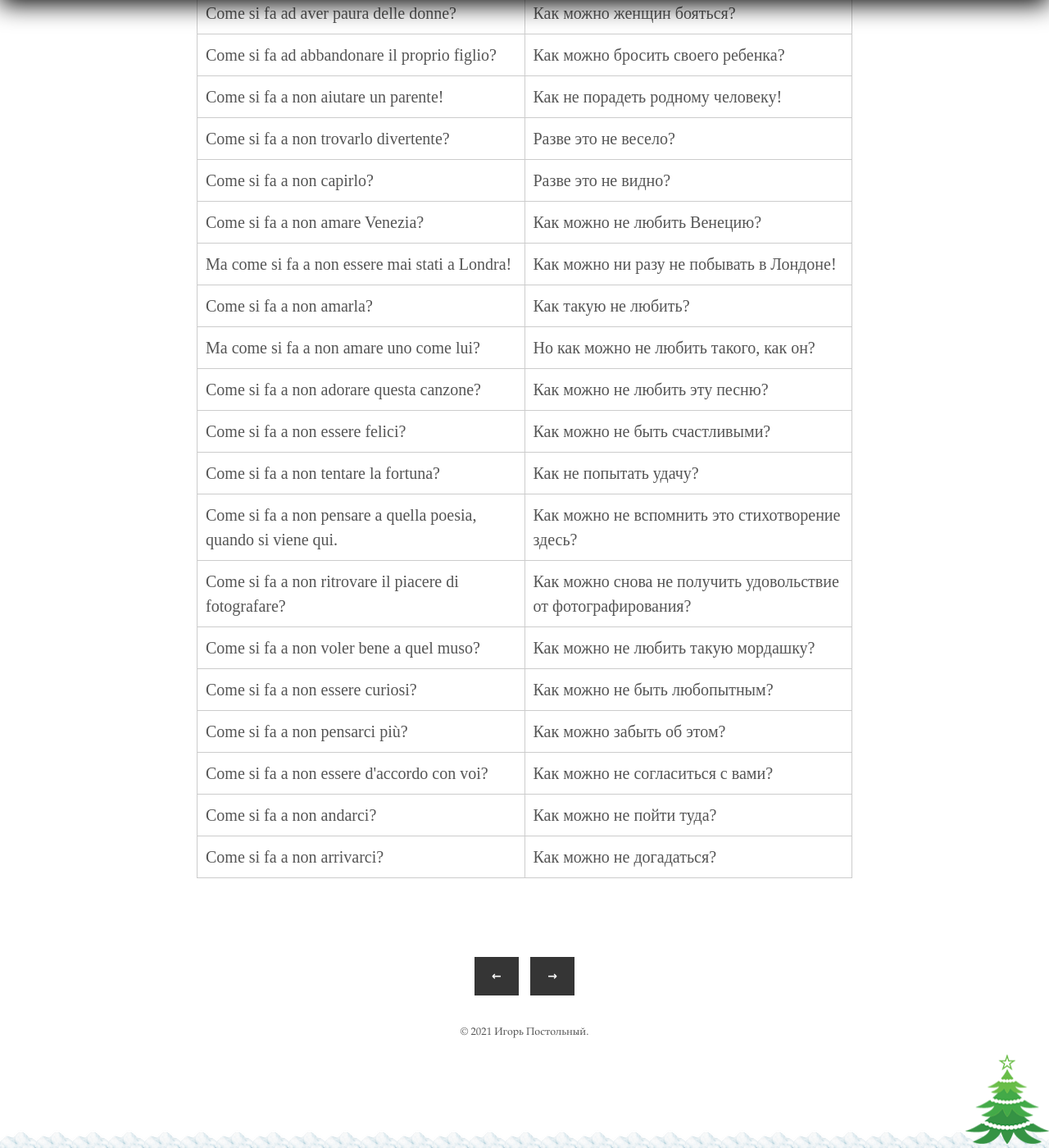
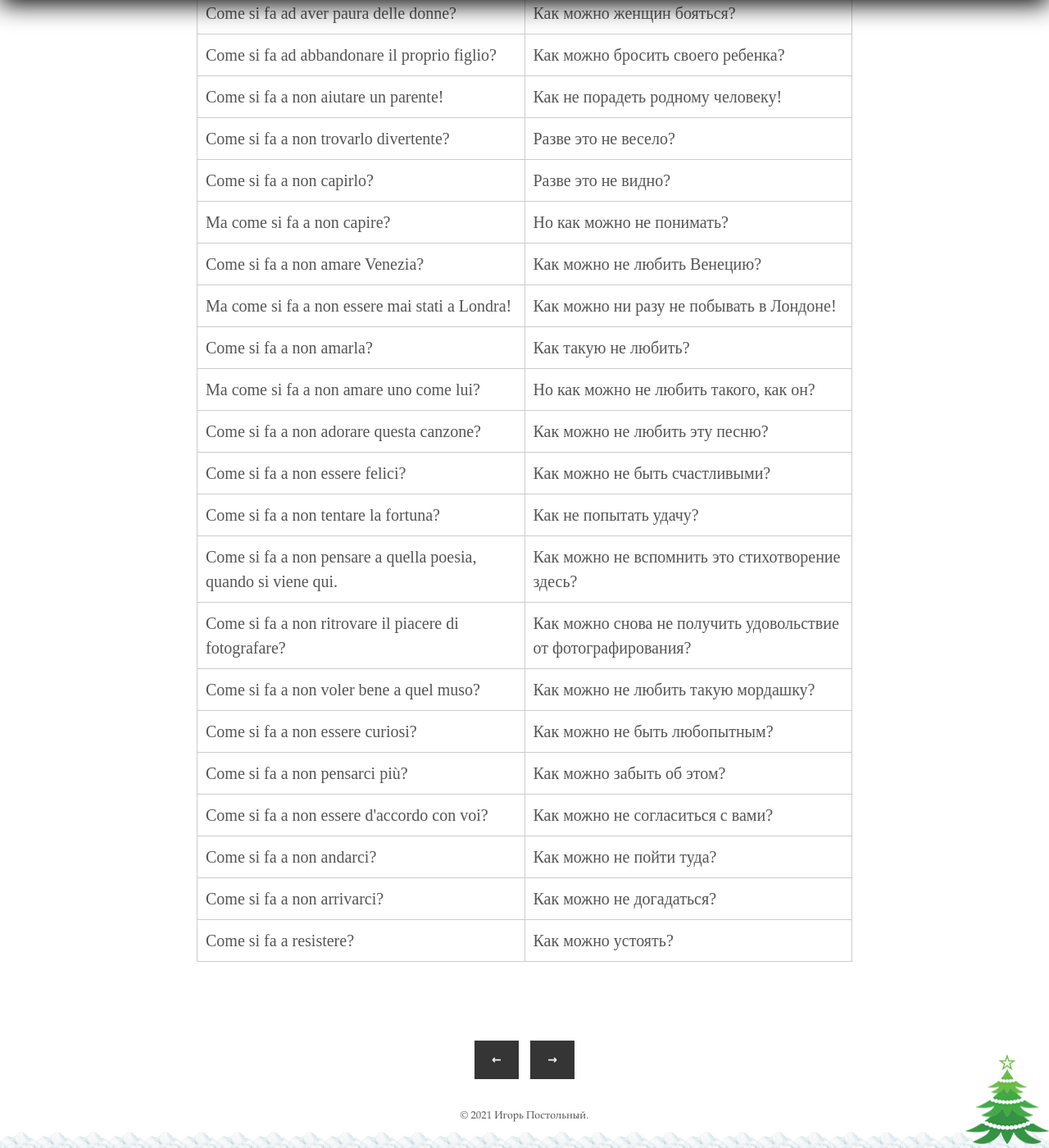
Before and after one commit to postolny/postolny.github.io, a Jekyll site: the page built from _posts/2021-05-23-come-si-fa-a.md, in a window 1280 px wide and 1400 px high, scrolled down 1487 px. Shown: the whole window at 82% size. Built offline with Jekyll 4.4.1, drawn with Linux system fonts in a browser that asks for light colours.

Commit message:
Add files via upload

```diff
--- a/_posts/2021-05-23-come-si-fa-a.md
+++ b/_posts/2021-05-23-come-si-fa-a.md
@@ -1,7 +1,7 @@
 ---
 layout: post
 title: "come si fa a..."
-description: "Questa costruzione italiana viene tradotta in russo come: \"разве можно..., как можно... и т. д.\" e anche con l'avverbio di negazione \"non\": \"как не..., разве можно не..., как можно не... и т. д\".  In questo caso le espressioni si usano per esprimere sorpresa o sdegno."
+description: "Questa costruzione italiana viene tradotta in russo come: \"разве можно..., как можно... и т. д.\" e anche con l'avverbio di negazione \"non\": \"как не..., разве можно не..., как можно не... и т. д.\".  In questo caso le espressioni si usano per esprimere sorpresa o sdegno."
 author: "И. Постольный"
 comments: false
 categories: c
@@ -29,6 +29,7 @@ Questa costruzione italiana viene tradotta in russo come: "разве можно
 |Come si fa a non aiutare un parente!|Как не порадеть родному человеку!|
 |Come si fa a non trovarlo divertente?|Разве это не весело?|
 |Come si fa a non capirlo?|Разве это не видно?|
+|Ma come si fa a non capire?|Но как можно не понимать?|
 |Come si fa a non amare Venezia?|Как можно не любить Венецию?|
 |Ma come si fa a non essere mai stati a Londra!|Как можно ни разу не побывать в Лондоне!|
 |Come si fa a non amarla?|Как такую не любить?|
@@ -44,3 +45,4 @@ Questa costruzione italiana viene tradotta in russo come: "разве можно
 |Come si fa a non essere d'accordo con voi?|Как можно не согласиться с вами?|
 |Come si fa a non andarci?|Как можно не пойти туда?|
 |Come si fa a non arrivarci?|Как можно не догадаться?|
+|Come si fa a resistere?|Как можно устоять?|
```
Also changed, not shown: _posts/2021-07-06-e-per-questo-che.md (+1 -1 lines).
